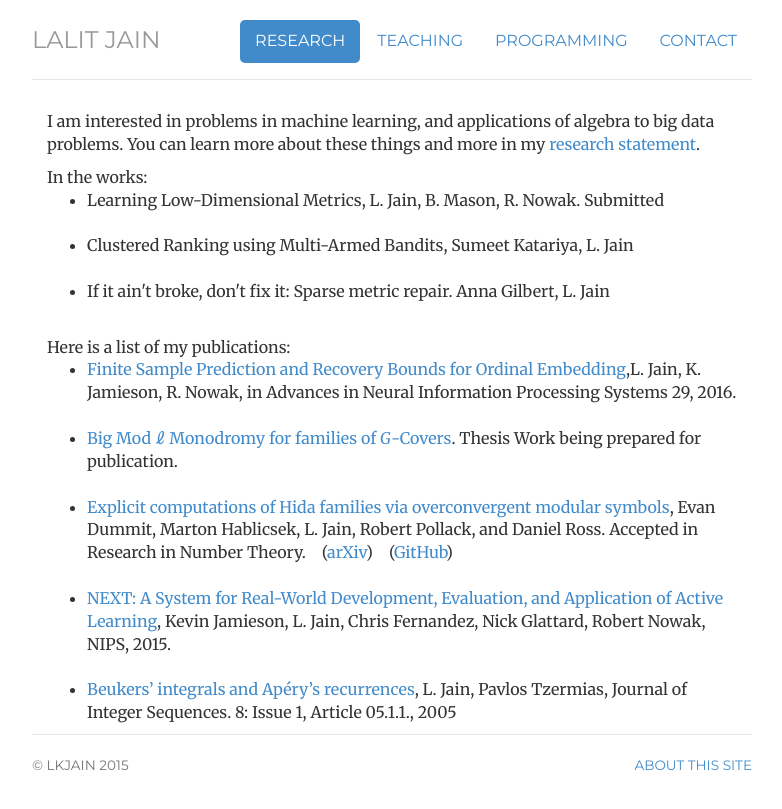
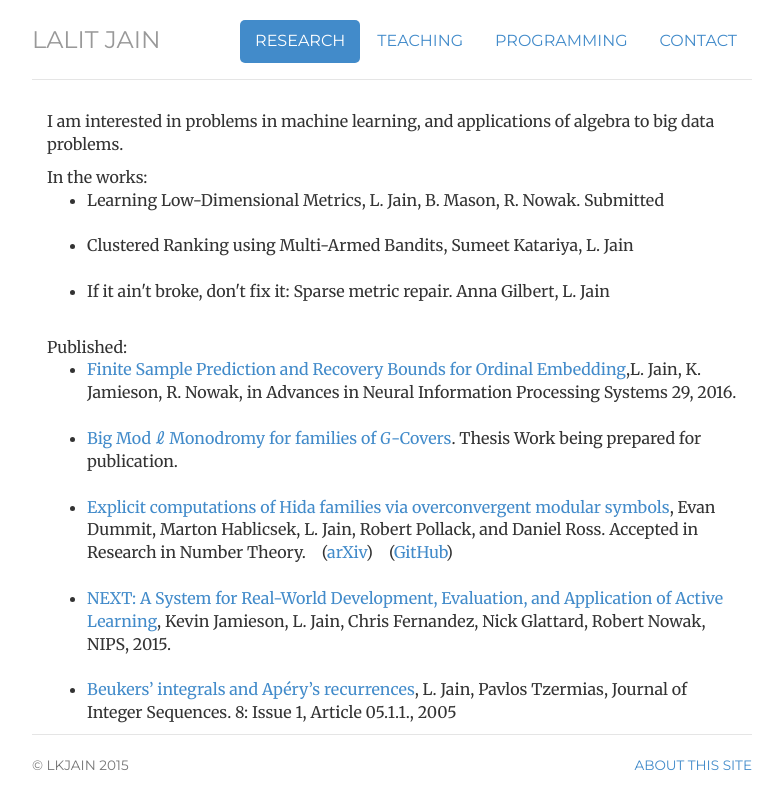
Before and after one commit to lalitkumarj/lalitkumarj.github.io, a Jekyll site: the page built from research/index.html, in a window 1280 px wide. Shown: the top 809 px of the page, without its empty margins (248-1030 px from the left). Built offline with Jekyll 4.4.1, drawn with Linux system fonts in a browser that asks for light colours.

Commit message:
Update index.html

```diff
--- a/research/index.html
+++ b/research/index.html
@@ -5,7 +5,8 @@ research: active
 description: Lalit Jain's Research Page
 ---
 <div class="container">
-<p>I am interested in problems in machine learning, and applications of algebra to big data problems. You can learn more about these things and more in my <a href="/files/LalitJainResearchStatement.pdf">research statement</a>. </p>
+<p>I am interested in problems in machine learning, and applications of algebra to big data problems. </p>
+<!--  You can learn more about these things and more in my <a href="/files/LalitJainResearchStatement.pdf">research statement</a>. </p>-->
 
 In the works:
 <ul>
@@ -24,7 +25,7 @@ In the works:
 </ul>
 
 
-Here is a list of my publications:
+Published:
 <ul>
   <li>
     <a href="http://arxiv.org/abs/1606.07081">Finite Sample Prediction and Recovery Bounds for Ordinal Embedding</a>,L. Jain, K. Jamieson, R. Nowak, in Advances in Neural Information Processing Systems 29, 2016.
```
